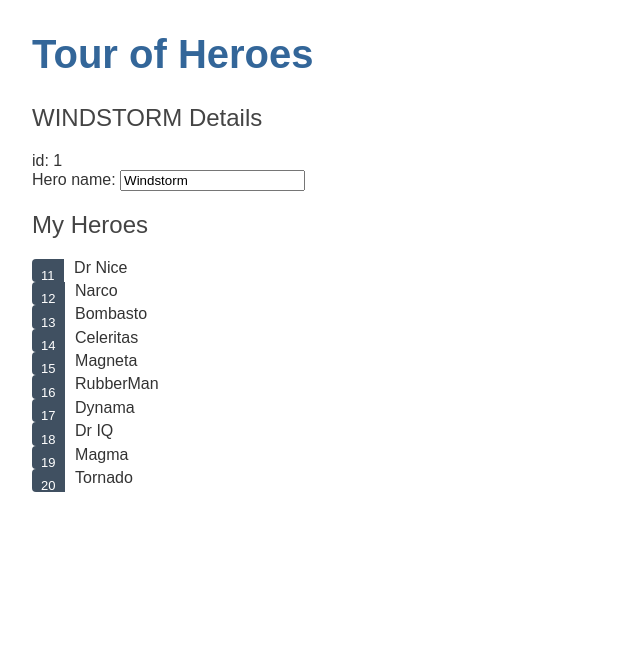
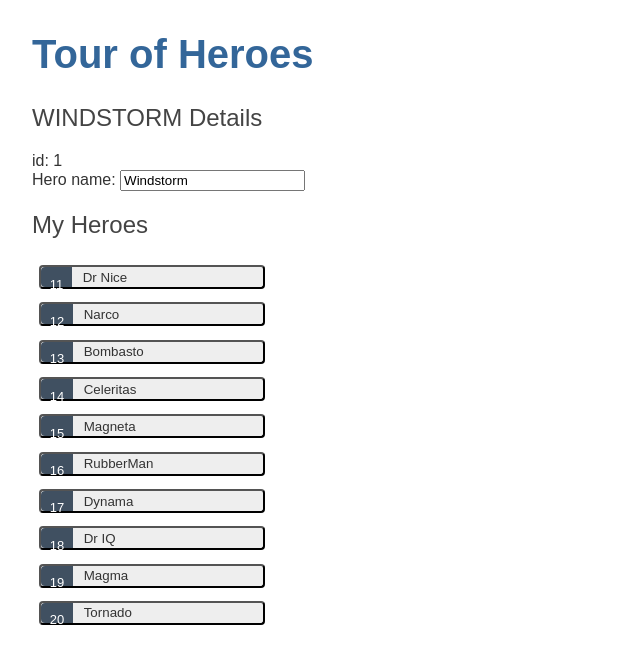
Before and after one commit to yahya-hachlaf/Angular-Tour-of-Heroes, an Angular app: page / in a window 1280 px wide. Shown: the top 664 px of the page, without its empty margins (0-640 px from the left). Built offline with nearby package versions, Linux system fonts and the light colour scheme.

Commit message:
Displaying the selected hero's details and making the clicked button highlighted

```diff
--- a/src/app/heroes/heroes.component.html
+++ b/src/app/heroes/heroes.component.html
@@ -1,3 +1,4 @@
+<!-- Display the Hero name and his details -->
 <h2>{{hero.name | uppercase}} Details</h2>
 <div><span>id: </span>{{hero.id}}</div>
 <div>
@@ -5,9 +6,25 @@
     <input id="name" [(ngModel)]="hero.name" placeholder="name"> <!-- two-data binding to let the user change the hero name and see it immediatlly -->
 </div>
 
+<!-- List of heroes -->
 <h2>My Heroes</h2>
 <ul class="heroes">
   <li *ngFor="let hero of heroes"> <!-- To have access to each individual hero and list them all -->
-    <span class="badge">{{hero.id}}</span> {{hero.name}}
+    <button [class.selected]="hero === selectedHero" type="button" (click)="onSelect(hero)"> <!-- it is better for accessibility purposes to use the native <button> element to handle clicks. -->
+        <span class="badge">{{hero.id}}</span>
+        <span class="name">{{hero.name}}</span>
+      </button>
   </li>
 </ul>
+
+<!-- Display the selected Hero details only if he exists-->
+<div *ngIf="selectedHero">
+
+    <h2>{{selectedHero.name | uppercase}} Details</h2>
+    <div>id: {{selectedHero.id}}</div>
+    <div>
+      <label for="hero-name">Hero name: </label>
+      <input id="hero-name" [(ngModel)]="selectedHero.name" placeholder="name">
+    </div>
+
+  </div>
--- a/src/app/heroes/heroes.component.ts
+++ b/src/app/heroes/heroes.component.ts
@@ -18,6 +18,12 @@ export class HeroesComponent implements OnInit {
 
   heroes = HEROES;
 
+  //  assign the clicked hero from the template to the component's selectedHero
+  selectedHero?: Hero;
+  onSelect(hero: Hero): void {
+    this.selectedHero = hero;
+  }
+
   constructor() { }
 
   ngOnInit(): void {
```
